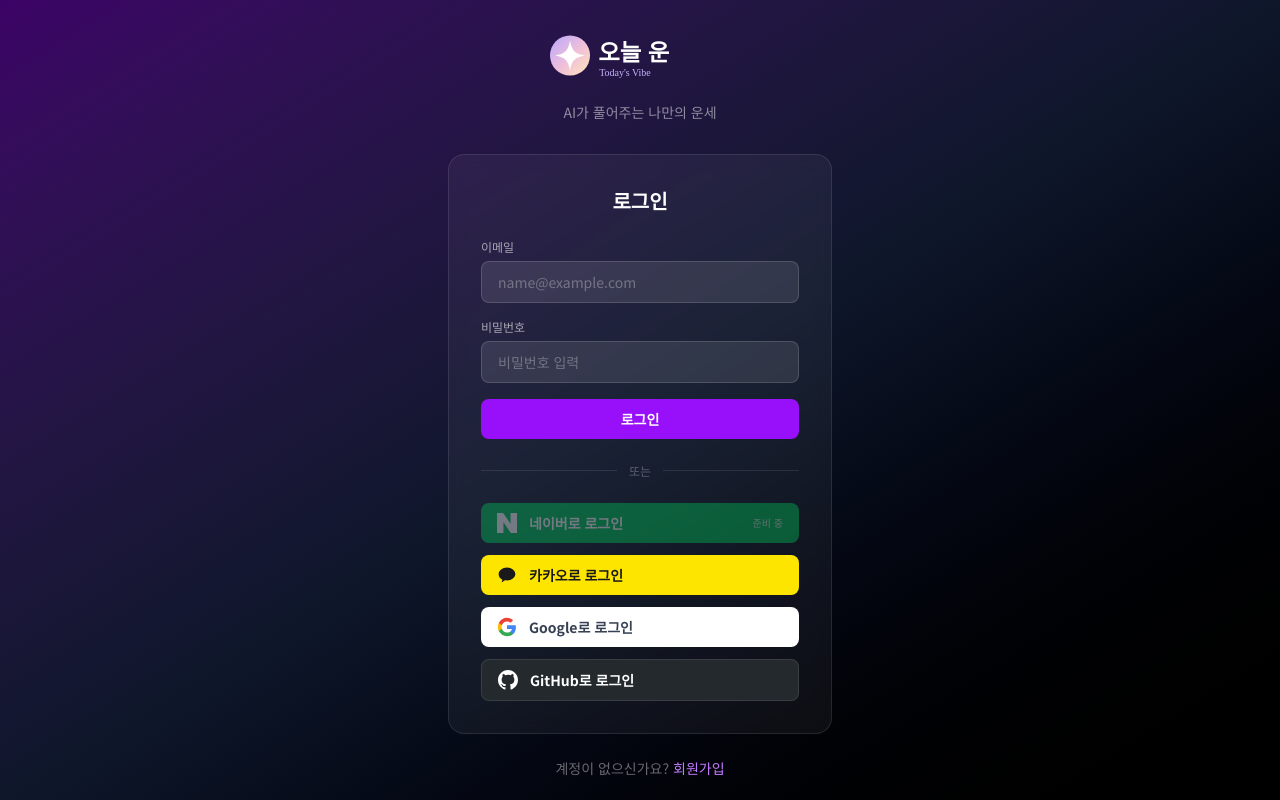
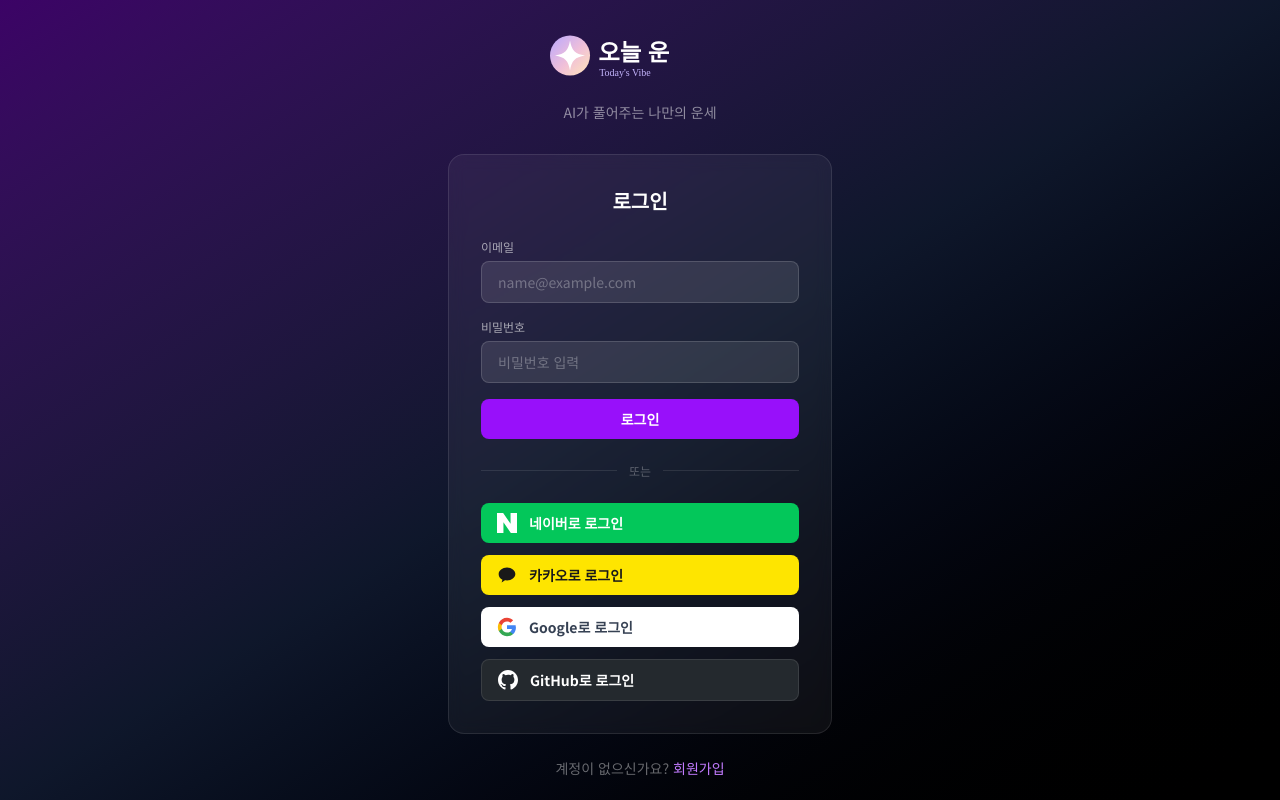
Before and after one commit to riccio-ryu/todays-vibe, a Next.js app in the folder todays-vibe/: page /login in a window 1280 px wide. Built offline with nearby package versions, Linux system fonts and the light colour scheme; no server answers.

Commit message:
feat: 네이버 로그인 활성화
- 네이버 버튼 disabled 제거, handleNaver 핸들러 연결

```diff
--- a/todays-vibe/src/app/(auth)/login/page.tsx
+++ b/todays-vibe/src/app/(auth)/login/page.tsx
@@ -45,6 +45,10 @@
 
   function handleKakao() {
     window.location.href = "/api/auth/kakao";
+  }
+
+  function handleNaver() {
+    window.location.href = "/api/auth/naver";
   }
 
   return (
@@ -113,14 +117,13 @@
         <div className="space-y-3">
           {/* Naver */}
           <button
-            disabled
-            className="w-full flex items-center gap-3 px-4 py-2.5 rounded-lg bg-[#03C75A] text-white text-sm font-semibold opacity-40 cursor-not-allowed relative"
+            onClick={handleNaver}
+            className="w-full flex items-center gap-3 px-4 py-2.5 rounded-lg bg-[#03C75A] text-white text-sm font-semibold hover:bg-[#02b350] transition-colors"
           >
             <svg width="20" height="20" viewBox="0 0 24 24" fill="currentColor">
               <path d="M16.273 12.845L7.376 0H0v24h7.727V11.155L16.624 24H24V0h-7.727z" />
             </svg>
             네이버로 로그인
-            <span className="ml-auto text-[10px] font-normal opacity-80">준비 중</span>
           </button>
 
           {/* Kakao */}
```
